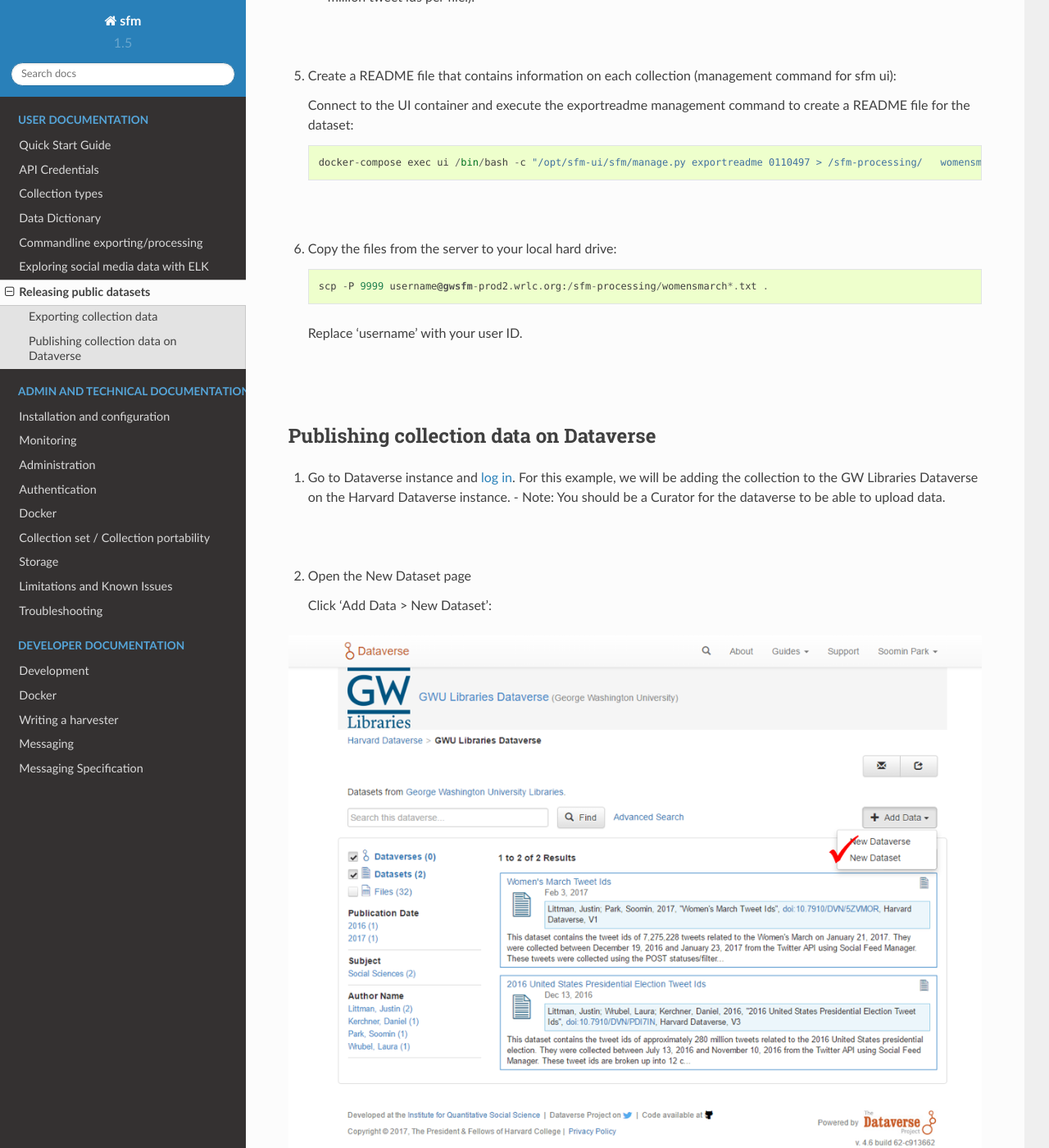
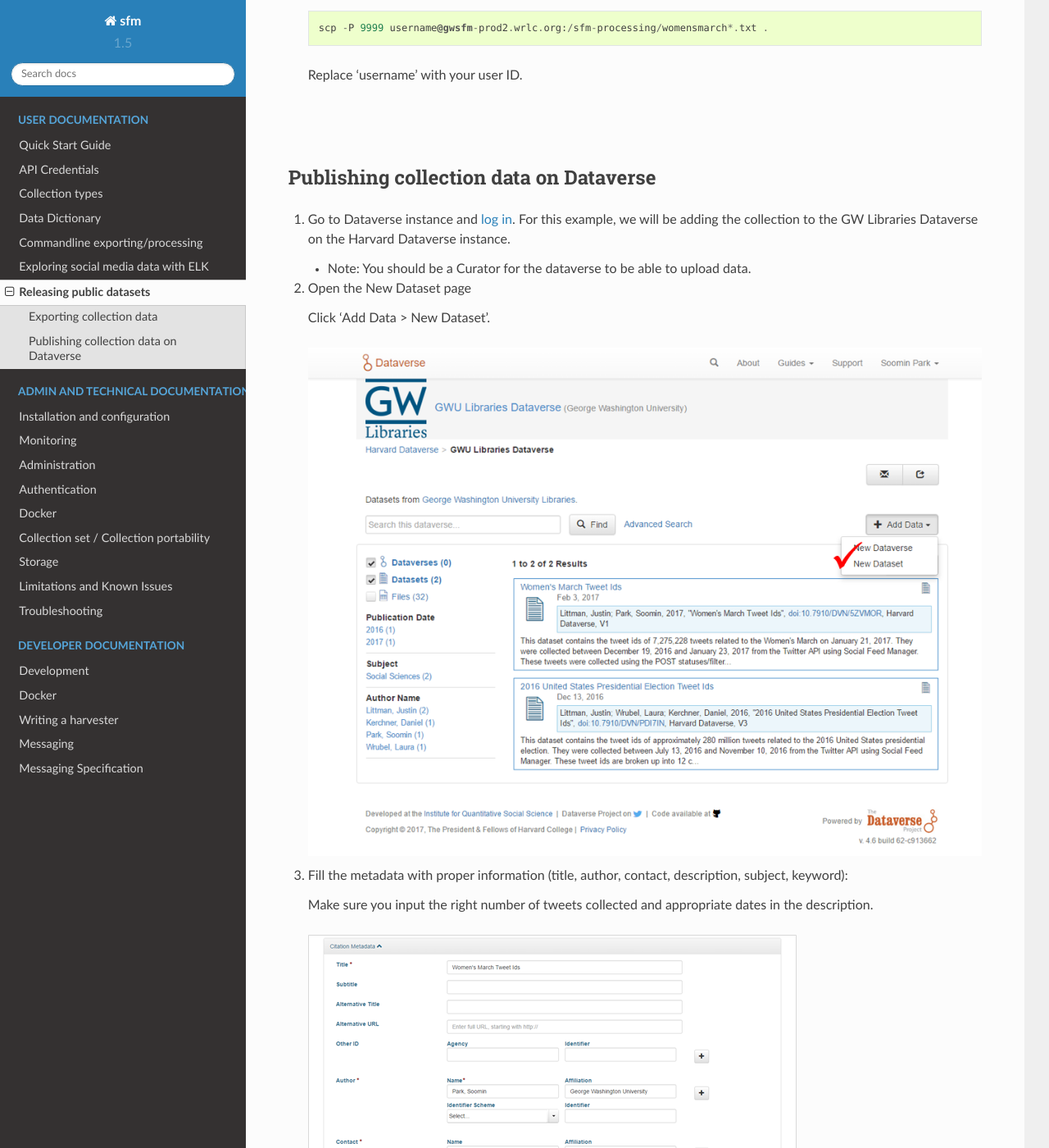
Before and after one commit to gwu-libraries/sfm-ui, a Sphinx documentation site: the page built from docs/releasing_datasets.rst, in a window 1280 px wide and 1400 px high, scrolled down 2081 px. Shown: the whole window at 82% size. Built offline with Sphinx 7.4.7 and the Read the Docs theme 2.0.0, drawn with Linux system fonts in a browser that asks for light colours; some of the changed lines change nothing that is shown; some of the changed text lies outside the part shown.

Commit message:
Update releasing_datasets.rst

```diff
--- a/docs/releasing_datasets.rst
+++ b/docs/releasing_datasets.rst
@@ -21,7 +21,7 @@
       ssh gwsfm-prod2.wrlc.org
       cd /opt/sfm
       docker-compose run --rm processing /bin/bash
-|
+
 2. Find a list of WARC files where the data of your target collection are stored, and create a list of WARC files (`source.lst`) and a list of destination text files (`dest.lst`)::
 
       find_warcs.py 0110497 | tr ' ' '\n' > source.lst
@@ -29,8 +29,8 @@
 
    Replace 0110497 with the first few characters of the collection id that you want to export. The collection id is available on the collection detail page in SFM UI. (See the picture below.)
 
-.. image:: images/releasing_datasets/collection_detail_page.png
-|
+   .. image:: images/releasing_datasets/collection_detail_page.png
+
 3. Write the tweet ids to the destination text files::
 
      time parallel –j 3 -a source.lst -a dest.lst --xapply "twitter_stream_warc_iter.py {1} | jq –r ‘.id_str’  > {2}"
@@ -39,7 +39,7 @@
    This commands executes a Twitter Stream WARC iterator to extract the tweets from the WARC files and jq to extract the tweet ids. Parallel is used to perform this process in parallel (using multiple processors), using WARC files from `source.lst` and text files from `dest.lst`.
 
    - Note: `-j 3` limits parallel to 3 processors. Make sure to select an appropriate number for your server.
-|
+
 4. Combine multiple files into large files:
 
    The previous command creates a single text file containing tweet ids for each WARC file.  To combine the tweets into a single file::
@@ -47,13 +47,13 @@
      cat *.txt > womensmarch.txt
 
    - Recommendation:  If there are a large number of tweet ids in a file, split into multiple, smaller files.  (We limit to 50 million tweet ids per file.):
-|
+
 5. Create a README file that contains information on each collection (management command for sfm ui):
 
    Connect to the UI container and execute the exportreadme management command to create a README file for the dataset::
 
      docker-compose exec ui /bin/bash -c "/opt/sfm-ui/sfm/manage.py exportreadme 0110497 > /sfm-processing/   womensmarch-README.txt"
-|
+
 6. Copy the files from the server to your local hard drive::
 
      scp -P 9999 username@gwsfm-prod2.wrlc.org:/sfm-processing/womensmarch*.txt .
@@ -65,28 +65,30 @@
 Publishing collection data on Dataverse
 ---------------------------------------
 1. Go to Dataverse instance and `log in <https://dataverse.harvard.edu/dataverse.xhtml?alias=gwu-libraries>`_. For this example, we will be adding the collection to the GW Libraries Dataverse on the Harvard Dataverse instance.
+
    - Note: You should be a Curator for the dataverse to be able to upload data.
-|
+
 2. Open the New Dataset page
 
-   Click ‘Add Data > New Dataset’:
+   Click ‘Add Data > New Dataset’.
 
-.. image:: images/releasing_datasets/Dataverse-Add_new_dataset.png
-|
+   .. image:: images/releasing_datasets/Dataverse-Add_new_dataset.png
+
 3. Fill the metadata with proper information (title, author, contact, description, subject, keyword):
 
-   - Note: Make sure you input the right number of tweets collected and appropriate dates in the description.
+   Make sure you input the right number of tweets collected and appropriate dates in the description.
 
-.. image:: images/releasing_datasets/Dataverse-Editing_Metadata.png
-|
+   .. image:: images/releasing_datasets/Dataverse-Editing_Metadata.png
+
 4. Upload the files (both data and README files) and save the dataset:
 
-.. image:: images/releasing_datasets/Dataverse-Uploading_files.png
+   - Note: The dataset will be saved as a draft.
 
-   - Note: The dataset will be saved as a draft.
-|
+   .. image:: images/releasing_datasets/Dataverse-Uploading_files.png
+
+
 5. Publish the dataset:
 
    Go to the page of the draft that was just saved, and click ‘Publish’ button.
 
-.. image:: images/releasing_datasets/Dataverse-Publishing_data.png
+   .. image:: images/releasing_datasets/Dataverse-Publishing_data.png
```
